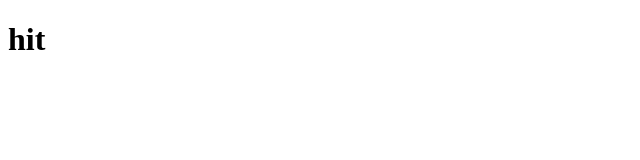
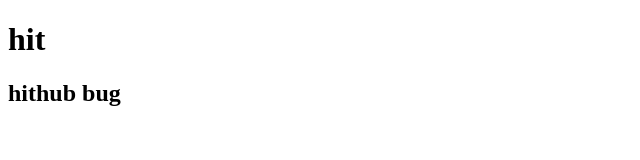
Before and after one commit to vtech-t/git, a plain HTML site: page index.html in a window 1280 px wide. Shown: the whole page, without its empty margins (0-640 px from the left). Drawn offline with Linux system fonts and the light colour scheme.

Commit message:
changes in bug branch;

```diff
--- a/index.html
+++ b/index.html
@@ -8,6 +8,7 @@
 </head>
 <body>
     <h1>hit</h1>
+    <h2>hithub bug</h2>
 
 </body>
 </html>
```
